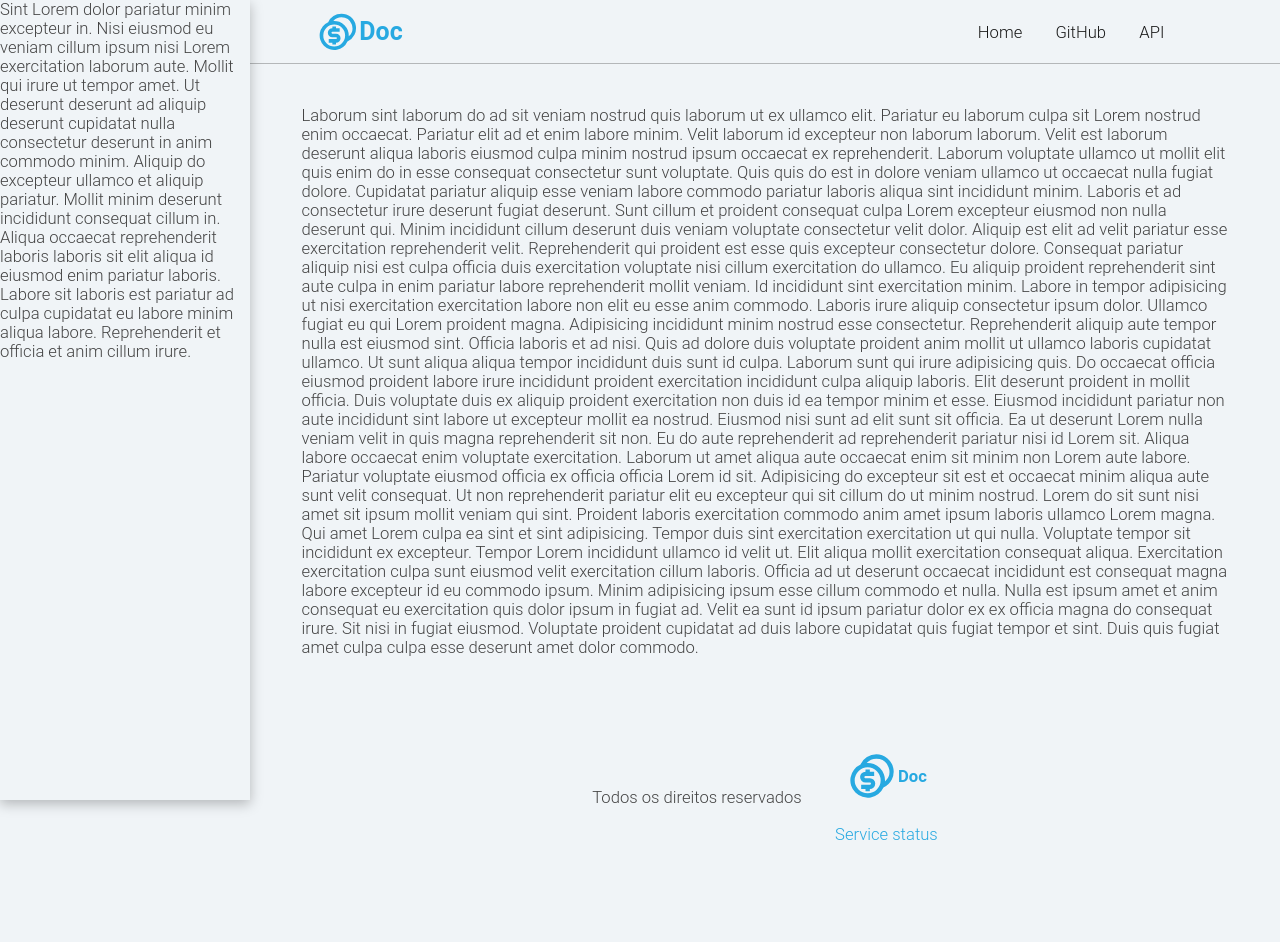
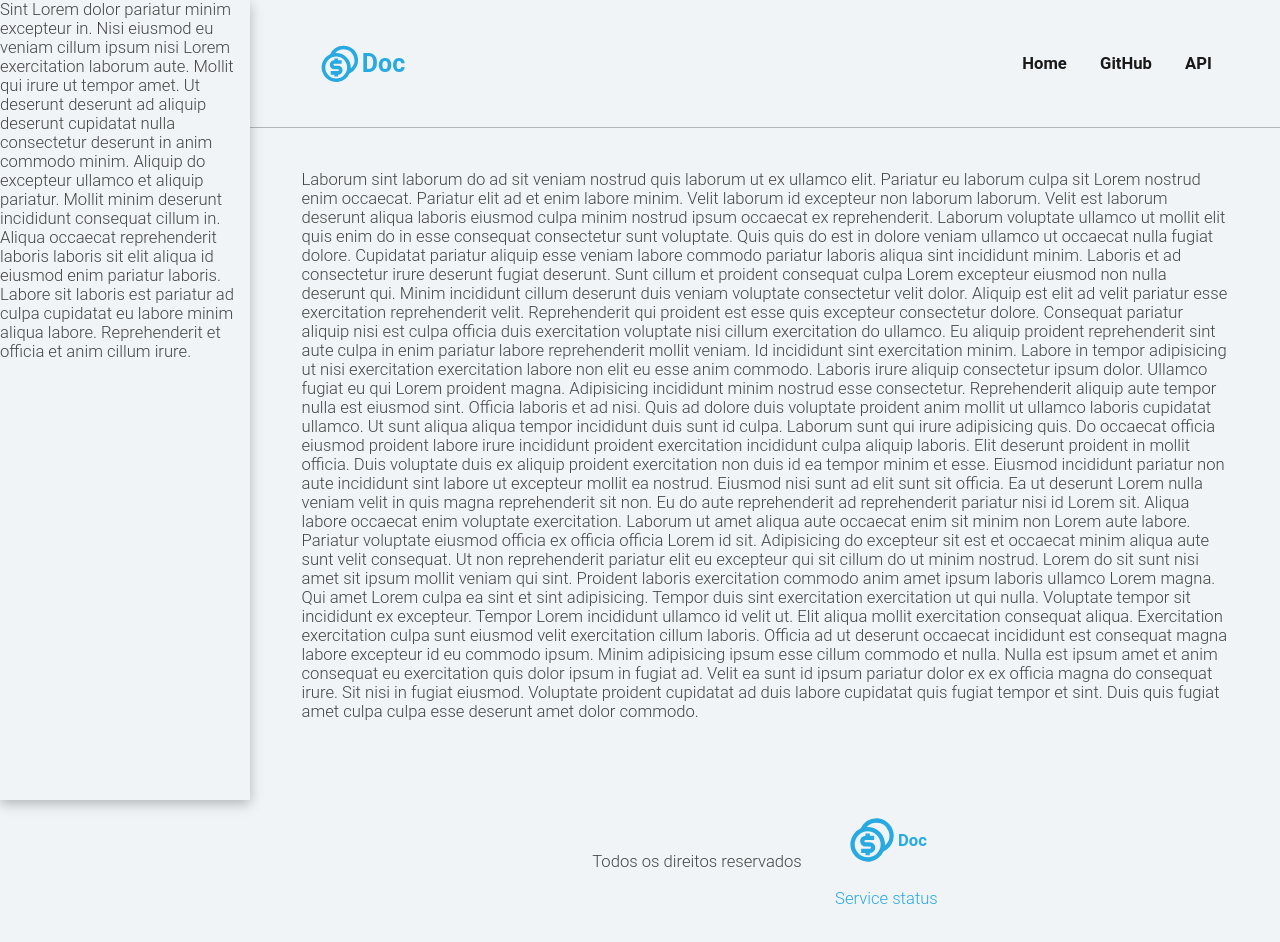
Before and after one commit to ediano/moedas-hoje-doc, a Next.js app: page /introducao in a window 1280 px wide. Shown: the top 942 px of the page. Before the commit the page ends 896 px from the top, so only its background shows below. Built offline with nearby package versions, Linux system fonts and the light colour scheme; no server answers.

Commit message:
up: layout type media query

```diff
--- a/src/components/Nav/SubMenu/styles.ts
+++ b/src/components/Nav/SubMenu/styles.ts
@@ -1,13 +1,21 @@
 import styled, { css } from 'styled-components'
+import { grid } from '@/styles/layout'
 
 export const Container = styled.div`
-  position: fixed;
-  top: 0;
-  left: 0;
-  bottom: 0;
-  width: 250px;
+  ${({ theme }) =>
+    grid.lessThan('lg')(css`
+      border-top: 1px solid ${theme.colors.sIce};
+      padding-top: ${theme.spacing.sm};
+      padding: ${theme.spacing.sm} ${theme.spacing.md};
+    `)}
 
-  ${({ theme }) => css`
-    box-shadow: ${theme.shadow};
-  `};
+  ${({ theme }) =>
+    grid.between('lg')(css`
+      position: fixed;
+      top: 0;
+      left: 0;
+      bottom: 0;
+      width: 250px;
+      box-shadow: ${theme.shadow};
+    `)}
 `
--- a/src/components/Nav/index.tsx
+++ b/src/components/Nav/index.tsx
@@ -1,4 +1,4 @@
-import { useState } from 'react'
+import { useState, useEffect } from 'react'
 import Link from 'next/link'
 import { MdMenu } from 'react-icons/md'
 import { RiCoinsLine } from 'react-icons/ri'
@@ -13,8 +13,14 @@ import * as S from './styles'
 const Nav = () => {
   const [slideOut, setSlideOut] = useState(false)
 
+  useEffect(() => {
+    addEventListener(
+      'resize',
+      () => slideOut && window.innerWidth > 768 && setSlideOut(false)
+    )
+  }, [slideOut])
+
   return (
-    <S.Container>
     <S.Nav>
       <S.Wrapper>
         <S.Logo>
@@ -41,6 +47,8 @@ const Nav = () => {
                 )}
               </S.List>
             ))}
+
+            <SubMenu />
           </S.ListContainer>
 
           <button
@@ -50,10 +58,7 @@ const Nav = () => {
           ></button>
         </S.ListWrapper>
       </S.Wrapper>
-
-        <SubMenu />
     </S.Nav>
-    </S.Container>
   )
 }
 
--- a/src/components/Nav/styles.ts
+++ b/src/components/Nav/styles.ts
@@ -1,29 +1,16 @@
 import styled, { css } from 'styled-components'
-import { shade, lighten, transparentize } from 'polished'
+import { shade, transparentize } from 'polished'
 import { container, grid } from '@/styles/layout'
 
-export const Container = styled.div`
+export const Nav = styled.nav`
   width: 100%;
-  height: 64px;
+  height: 128px;
+  display: flex;
+  align-items: center;
 
-  ${({ theme }) =>
-    grid.between('lg')(css`
-      border-bottom: 1px solid ${theme.colors.sIce};
-    `)};
-`
-
-export const Nav = styled.nav`
-  position: fixed;
-  width: calc(100% - 300px);
-  z-index: 999;
-  transition: 0.4s;
-
-  ${({ theme }) =>
-    grid.lessThan('lg')(css`
-      width: 100%;
-      box-shadow: ${theme.shadow};
-      background: ${lighten(0.01, theme.colors.ice)};
-    `)};
+  ${({ theme }) => css`
+    border-bottom: 1px solid ${theme.colors.sIce};
+  `};
 `
 
 export const Wrapper = styled.div`
@@ -63,16 +50,16 @@ export const ListWrapper = styled.div`
     .sidenav-overlay {
       position: fixed;
       display: none;
-      top: 64px;
+      top: 127px;
       left: 0;
       z-index: 998;
-      height: 100vh;
+      height: 100%;
       background: ${transparentize(0.5, theme.colors.secondary)};
       transform: translateX(-150%);
     }
 
     .active ~ .sidenav-overlay {
-      width: 100vh;
+      width: 100%;
       display: block;
       transform: translateX(0%);
     }
@@ -84,12 +71,12 @@ export const ListContainer = styled.ul`
   height: 100%;
 
   ${({ theme }) =>
-    grid.lessThan('md')(css`
+    grid.lessThan('lg')(css`
       background: ${theme.colors.ice};
       display: block;
       position: absolute;
       z-index: 999;
-      top: 64px;
+      top: 127px;
       left: 0;
       height: 100vh;
       width: 250px;
@@ -108,7 +95,7 @@ export const ListContainer = styled.ul`
 export const List = styled.li`
   display: flex;
 
-  ${grid.lessThan('md')(css`
+  ${grid.lessThan('lg')(css`
     display: block;
   `)}
 `
@@ -117,16 +104,17 @@ export const ListLink = styled.a`
   display: flex;
   align-items: center;
   transition: 0.4s;
+  font-weight: 600;
 
   ${({ theme }) => css`
     padding: 0 ${theme.spacing.sm};
     color: ${theme.colors.sText};
 
     &:hover {
-      background: ${shade(0.1, theme.colors.ice)};
+      color: ${shade(0.1, theme.colors.primary)};
     }
 
-    ${grid.lessThan('md')(css`
+    ${grid.lessThan('lg')(css`
       display: block;
       padding: ${theme.spacing.sm} ${theme.spacing.md};
     `)}
@@ -152,7 +140,7 @@ export const Button = styled.button`
     }
   `}
 
-  ${grid.lessThan('md')(css`
+  ${grid.lessThan('lg')(css`
     display: block;
   `)}
 `
--- a/src/styles/global.ts
+++ b/src/styles/global.ts
@@ -49,14 +49,12 @@ export default createGlobalStyle<Props>`
         padding-left: 250px;
       }
 
-      ${grid.lessThan('lg')`
-          ${css`
-            header,
-            main,
-            footer {
-              padding-left: 0;
-            }
-          `}
-        `}
+      ${grid.lessThan('lg')(css`
+        header,
+        main,
+        footer {
+          padding-left: 0;
+        }
+      `)}
     `}
 `
--- a/src/styles/layout.ts
+++ b/src/styles/layout.ts
@@ -8,7 +8,7 @@ const sizes = {
   xlg: '1440px'
 }
 
-type Sizes = keyof typeof sizes
+type Sizes = keyof typeof sizes | String
 
 export const row = css`
   display: flow-root;
```
Lines whose indentation alone changed are shown as unchanged.
